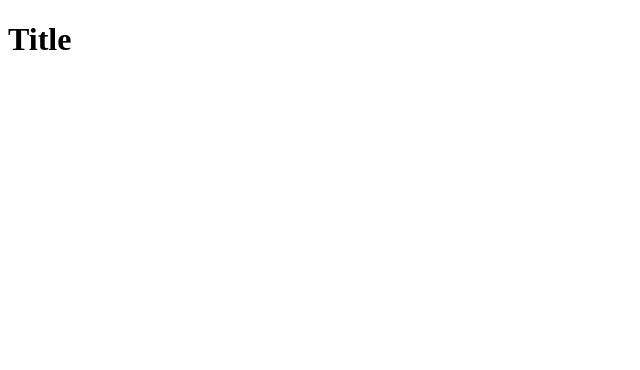
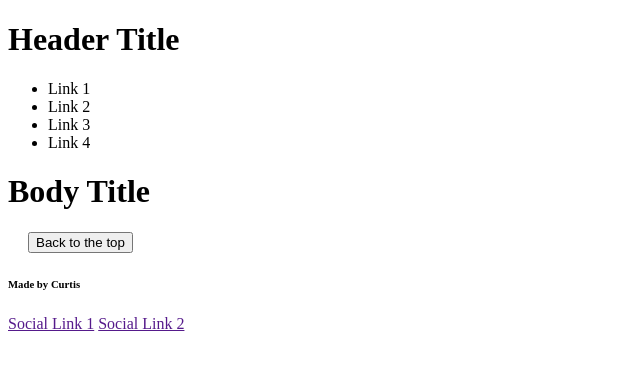
Before and after one commit to CW987/pWK1, a plain HTML site: page index.html in a window 1280 px wide. Shown: the whole page, without its empty margins (0-640 px from the left). Drawn offline with Linux system fonts and the light colour scheme.

Commit message:
HTML Structure complete

```diff
--- a/app.js
+++ b/app.js
@@ -1 +1,4 @@
  console.log("✅JS Linked")
+
+
+//! or maybe I need to be something for background music
--- a/index.html
+++ b/index.html
@@ -7,7 +7,32 @@
     <link rel="stylesheet" href="./styles.css">
     <title>Document</title>
 </head>
+<header>
+    <h1>Header Title</h1>
+    <nav>
+        <ul>
+            <li>Link 1</li>
+            <li>Link 2</li>
+            <li>Link 3</li>
+            <li>Link 4</li>
+        </ul>
+    </nav>
+</header>
 <body>
-    <h1>Title</h1>
+    <h1>Body Title</h1>
+    <img src="" alt="">
+    <img src="" alt="">
+    <img src="" alt="">
+    <img src="" alt="">
+    <img src="" alt="">
+    <button>Back to the top</button>
 </body>
+
+<!--! I need to be something for background music -->
+
+<footer>
+    <h6>Made by Curtis</h6>
+    <a href="">Social Link 1</a>
+    <a href="">Social Link 2</a>
+</footer>
 </html>
--- a/styles.css
+++ b/styles.css
@@ -0,0 +1,2 @@
+/* Something for smooth scrolling */
+/* Hover for buttons and links */
```
Also changed, not shown: README.md.
